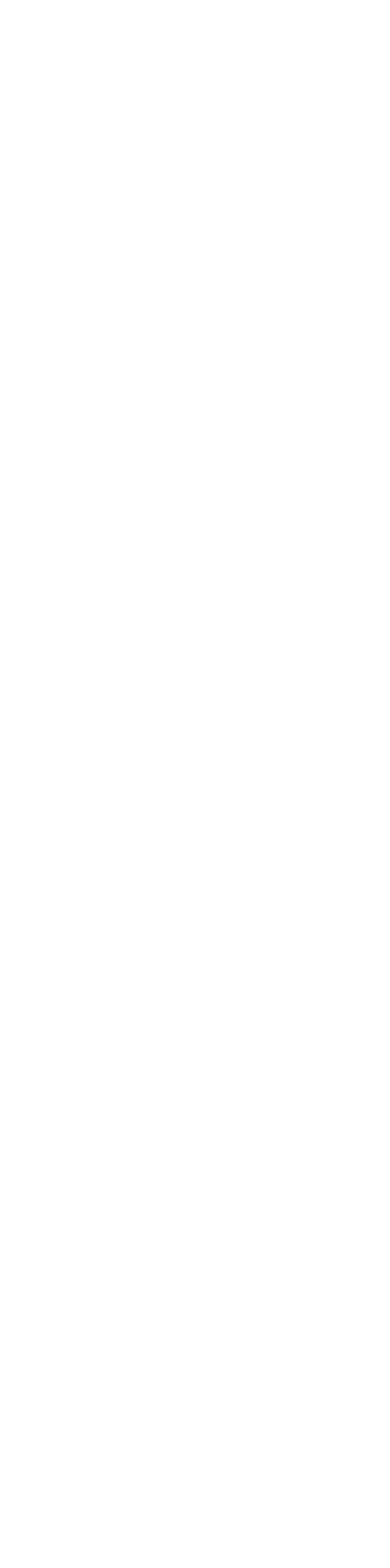
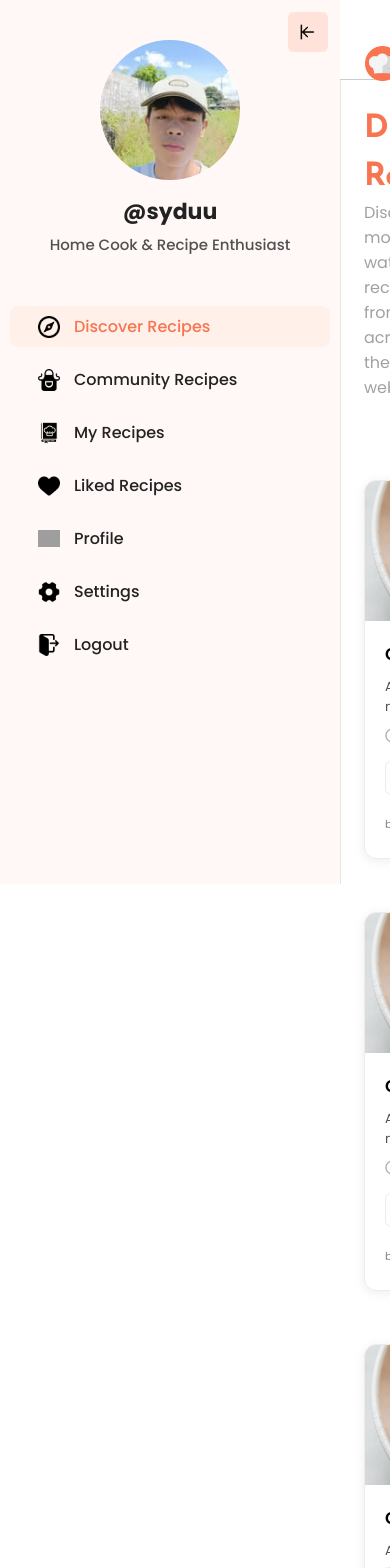
Before and after one commit to Syddevv/LetemCook, a React (Vite) app in the folder client/: page /discover in a window 390 px wide. Before the commit this address had no page. Shown: the top 1568 px of the page. Before the commit the page ends 844 px from the top, so only its background shows below. Built offline with nearby package versions, Linux system fonts and the light colour scheme; grey boxes are pictures that could not be loaded.

Commit message:
handles recipe cards layout responsiveness

```diff
--- a/client/src/App.jsx
+++ b/client/src/App.jsx
@@ -3,6 +3,10 @@ import { BrowserRouter, Routes, Route } from "react-router-dom";
 import LandingPage from "../src/pages/LandingPage";
 import RegistrationPage from "./pages/Register";
 import LoginPage from "./pages/Login";
+import DiscoverRecipes from "./pages/Discover.jsx";
+import CommunityRecipes from "./pages/CommunityRecipes.jsx";
+import MyRecipe from "./pages/MyRecipes.jsx";
+import LikedRecipes from "./pages/LikedRecipes.jsx";
 
 function App() {
   return (
@@ -12,6 +16,10 @@ function App() {
           <Route path="/" element={<LandingPage />} />
           <Route path="/register" element={<RegistrationPage />} />
           <Route path="/login" element={<LoginPage />} />
+          <Route path="/discover" element={<DiscoverRecipes />} />
+          <Route path="/community" element={<CommunityRecipes />} />
+          <Route path="/my-recipes" element={<MyRecipe />} />
+          <Route path="/liked-recipes" element={<LikedRecipes />} />
         </Routes>
       </BrowserRouter>
     </div>
--- a/client/src/pages/Discover.jsx
+++ b/client/src/pages/Discover.jsx
@@ -52,7 +52,15 @@ const DiscoverRecipes = () => {
             <p>Discover mouth-watering recipes from across the web</p>
           </div>
 
-          <RecipeCard />
+          <div className={`recipes ${collapsed ? "collapsed" : ""}`}>
+            <RecipeCard />
+            <RecipeCard />
+            <RecipeCard />
+            <RecipeCard />
+            <RecipeCard />
+            <RecipeCard />
+            <RecipeCard />
+          </div>
         </div>
       </div>
     </div>
--- a/client/src/styles/Discover.css
+++ b/client/src/styles/Discover.css
@@ -49,3 +49,31 @@
   background-clip: text;
   color: transparent;
 }
+
+.recipes {
+  display: grid;
+  grid-template-columns: repeat(5, 1fr); /* Default: 4 columns */
+  gap: 5px;
+  margin-top: 32px;
+}
+
+.recipes.collapsed {
+  grid-template-columns: repeat(
+    6,
+    1fr
+  ); /* 5 columns when sidebar is collapsed */
+}
+
+/* Responsive fallback for smaller screens */
+@media (max-width: 1200px) {
+  .recipes,
+  .recipes.collapsed {
+    grid-template-columns: repeat(2, 1fr);
+  }
+}
+@media (max-width: 800px) {
+  .recipes,
+  .recipes.collapsed {
+    grid-template-columns: 1fr;
+  }
+}
```
